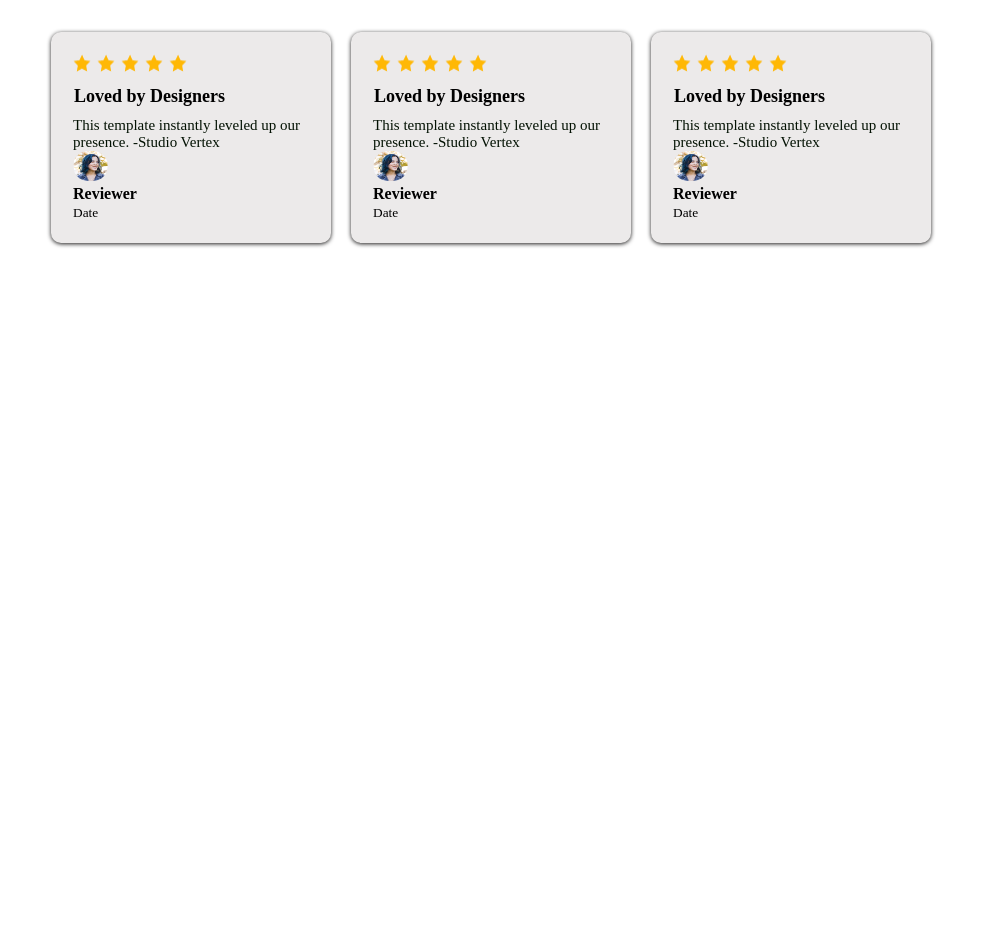
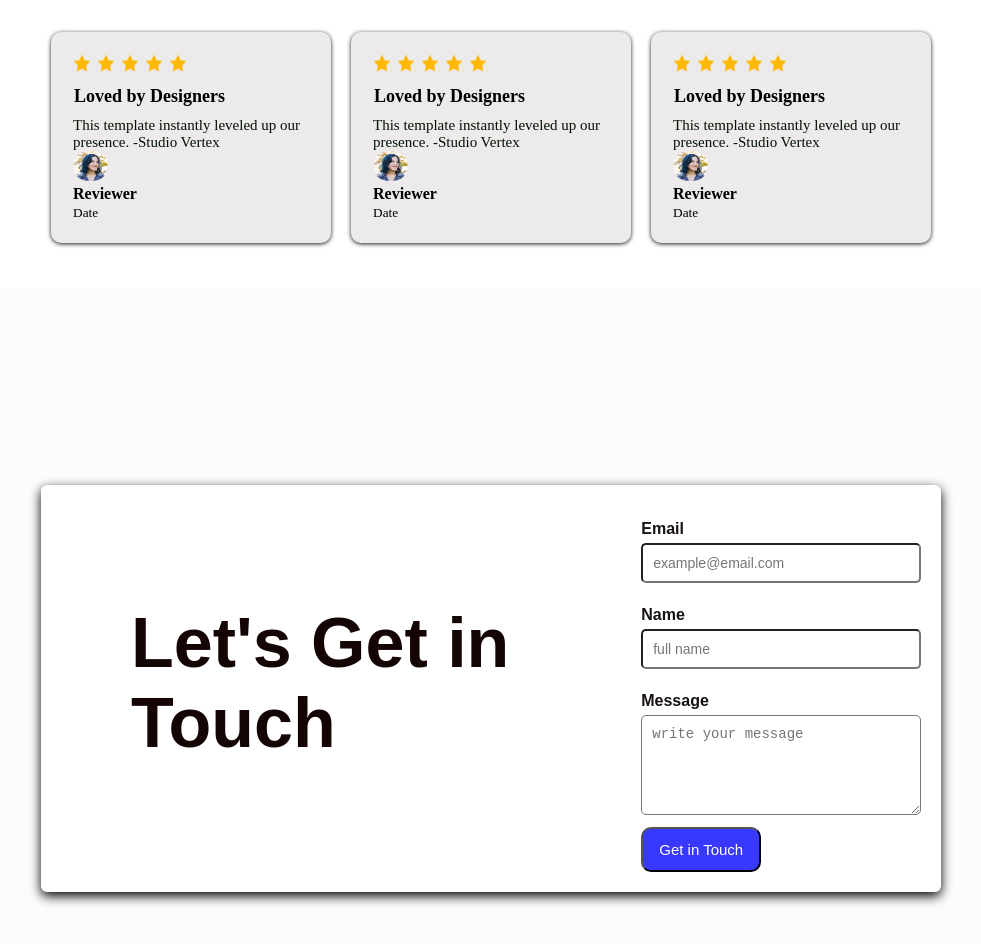
Before and after one commit to Sazzadhossain2003/assignment-1, a plain HTML site: page index.html in a window 1280 px wide. Shown: the part 1430-2374 px from the top of the page, without its empty margins (149-1130 px from the left). Before the commit the page ends 1718 px from the top, so only its background shows below. Drawn offline with Linux system fonts and the light colour scheme.

Commit message:
added a application form file

```diff
--- a/index.html
+++ b/index.html
@@ -119,6 +119,27 @@
 
         </div>
     </section>
+
+    <section class="application">
+        <div class="form">
+        <h1 class="h1">Let's Get in Touch</h1>
+        <form>
+            <label for="email">Email</label>
+            <input type="email" name="" id="" placeholder="example@email.com">
+
+            <label for="name">Name</label>
+            <input type="text" name="" id="" placeholder="full name">
+
+            <label for="message">Message</label>
+            <textarea name="" id="" placeholder="write your message"></textarea>
+
+            <button  class="btn">Get in Touch</button>
+
+        </form>
+    </div>
+    </section>
+
+
+
 </body>
-
 </html>
--- a/style/style.css
+++ b/style/style.css
@@ -164,3 +164,60 @@
     border-radius: 20px;
     margin-right: 12px;
 }
+
+.application{
+    background-color: rgba(248, 244, 244, 0.361);
+    font-family: Arial, sans -serif;
+    height: 800px;
+    display: flex;
+    justify-content: center;
+    align-items: center;
+}
+
+.form{
+    display: flex;
+    flex-direction: row;
+    justify-content: space-between;
+    background-color: white;
+    padding:20px;
+    border-radius: 6px;
+    box-shadow: 0 4px 12px rgb(0, 0, 0, 1);
+    width: 90%;
+    max-width: 900px;
+
+}
+h1{
+    margin-bottom: 10px;
+    color: rgb(21, 4, 4);
+    text-align: center;
+    justify-content: center;
+    font-size: bold;
+}
+form label{
+    display: block;
+    margin-top: 15px;
+    margin-bottom: 5px;
+    margin-right: 50px;
+    font-weight: 700;
+    color: rgb(24, 18, 18);
+}
+form input, form textarea{
+    width: 100%;
+    padding: 10px;
+    margin-bottom: 8px;
+    border-radius: 1px solid  rgb(205, 197, 197);
+    border-radius: 5px;
+    font-size: 14px;
+}
+form textarea{
+    height: 100px;
+}
+.h1{
+    font-size: 70px;
+    text-align: left;
+    margin-left: 70px;
+    justify-content: center;
+    align-items: center;
+    display: flex;
+
+}
```
